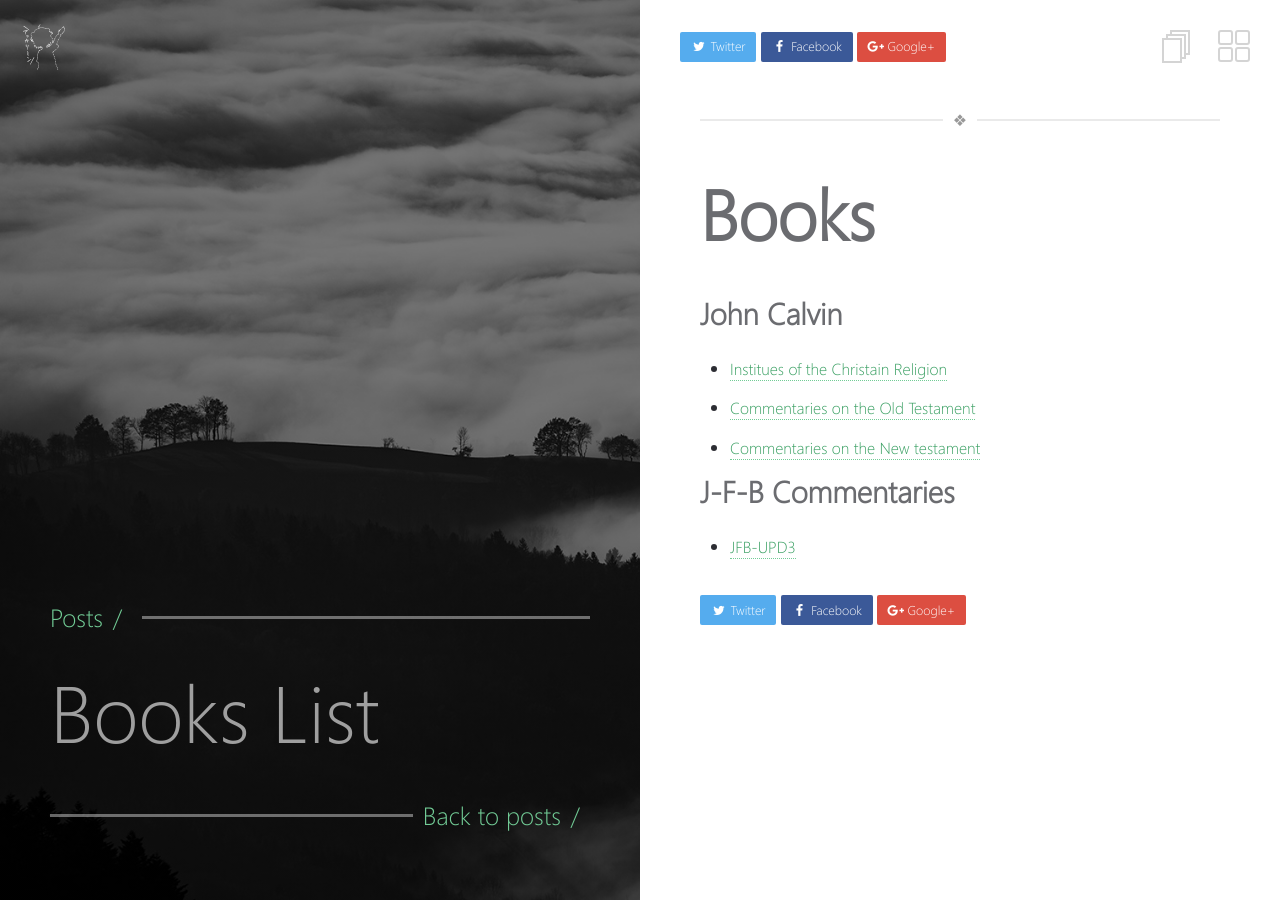
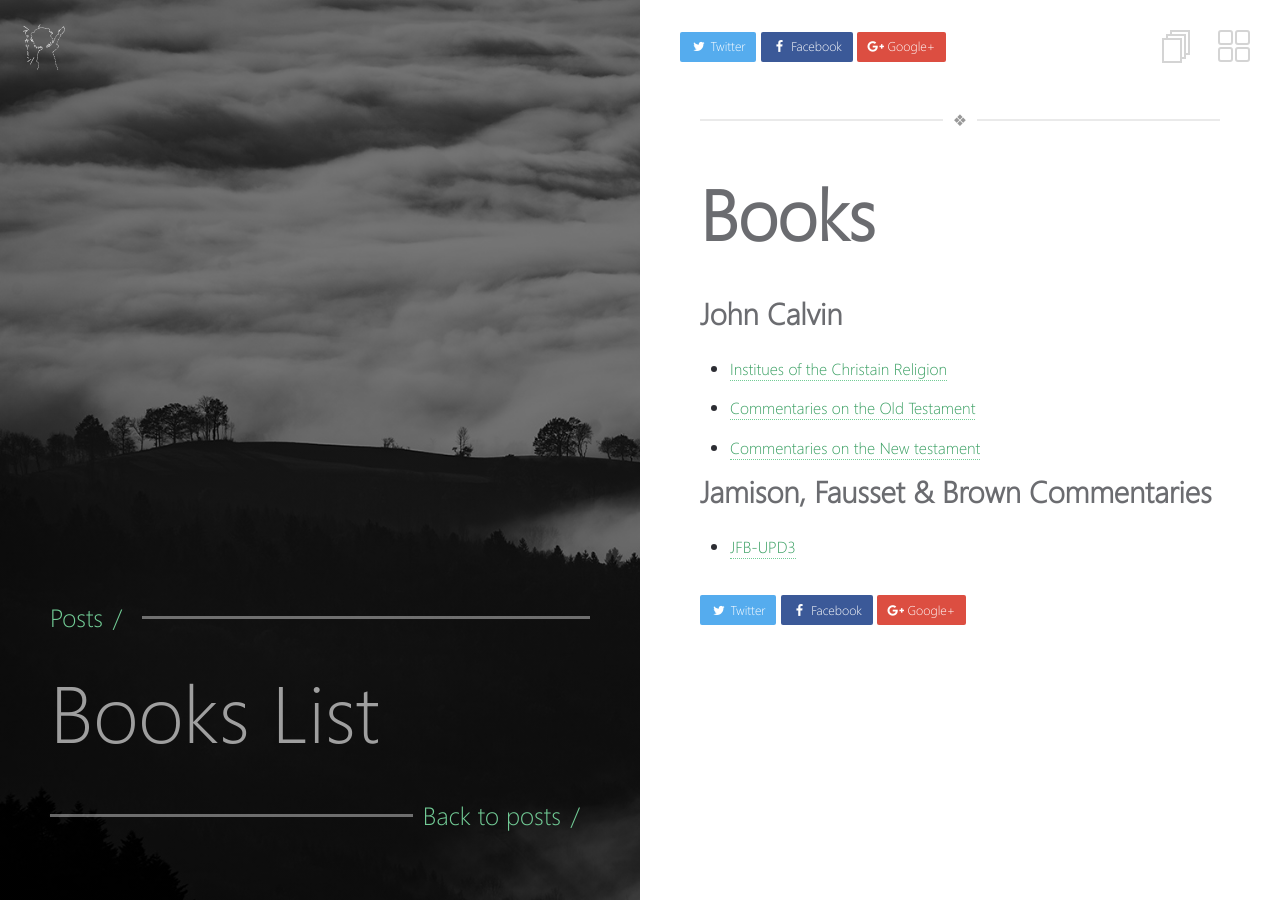
Before and after one commit to shuayliu/shuayliu.github.io, a Jekyll site: the page built from books/index.md, in a window 1280 px wide. Built offline with Jekyll 4.4.1, drawn with Linux system fonts in a browser that asks for light colours; a script that is not in the unit is left out.

Commit message:
update books

```diff
--- a/books/index.md
+++ b/books/index.md
@@ -11,6 +11,6 @@ title: Books List
 - [Commentaries on the Old Testament](commentariesontheoldtestament/index.md)
 - [Commentaries on the New testament](commentariesonthenewtestament/index.md)
 
-## J-F-B Commentaries
+## Jamison, Fausset & Brown Commentaries
 
 - [JFB-UPD3](JFB-UPD3/JFB00.htm)
```
Also changed, not shown: books/commentariesontheoldtestament/index.md (+1 -1 lines).
